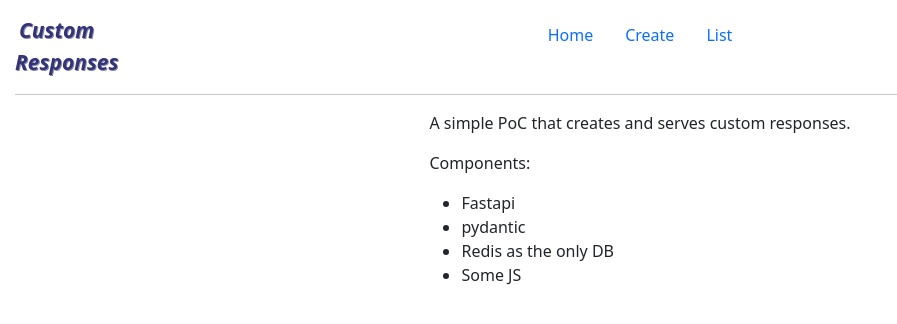
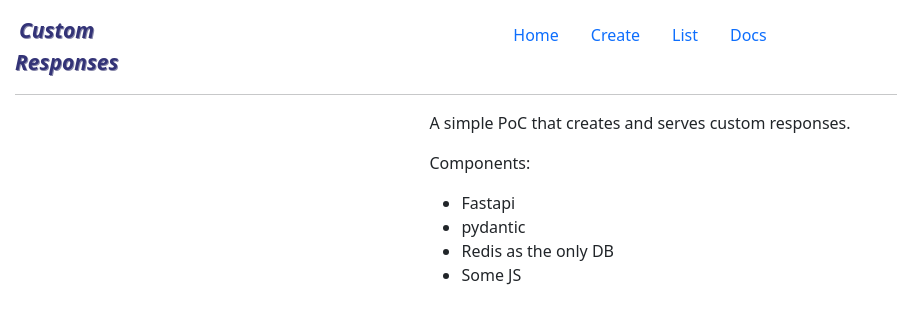
Before and after one commit to aorith/customresponses, a FastAPI app: page / in a window 1280 px wide. Shown: the top 324 px of the page, without its empty margins (0-897 px from the left). Run offline with FastAPI, Linux system fonts and the light colour scheme.

Commit message:
Update README and links

```diff
--- a/docker-compose.yaml
+++ b/docker-compose.yaml
@@ -14,6 +14,8 @@ services:
     container_name: customresponses
     hostname: customresponses
     logging: *default-logging
+    build:
+      context: .
     image: aorith/customresponses:latest
     command: python -m uvicorn customresponses.main:app --host 0.0.0.0 --port 7678
     ports:
--- a/files/templates/base.html
+++ b/files/templates/base.html
@@ -32,6 +32,9 @@
           <li class="nav-item">
             <a class="nav-link" href="/list">List</a>
           </li>
+          <li class="nav-item">
+            <a class="nav-link" href="/docs">Docs</a>
+          </li>
         </ul>
       </div>
     </div>
```
Also changed, not shown: README.md (added).
